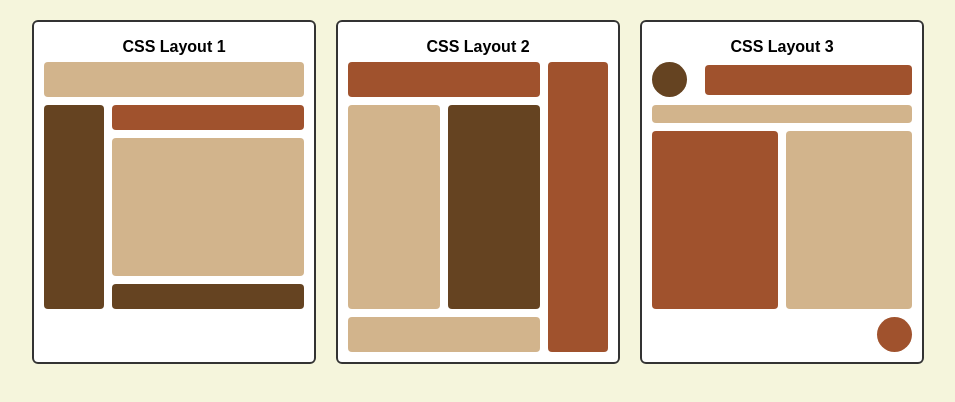
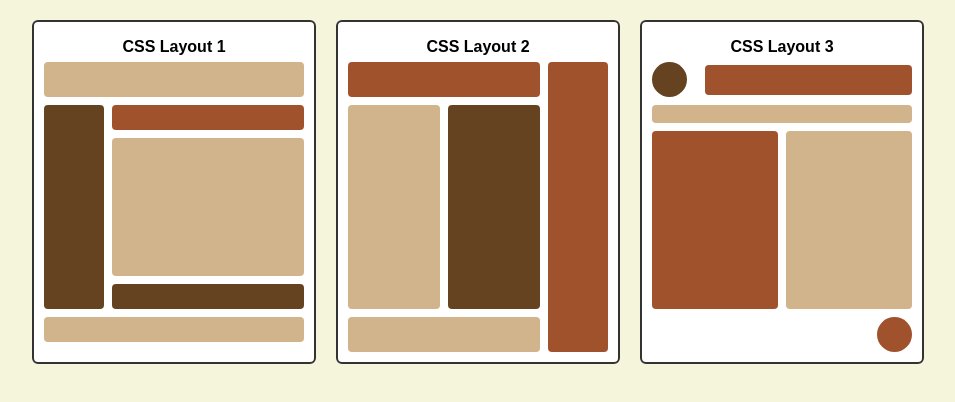
Before and after one commit to celenciaaa/layout-activity-, a plain HTML site: page index.html in a window 1280 px wide. Shown: the whole page, without its empty margins (162-1117 px from the left). Drawn offline with Linux system fonts and the light colour scheme.

Commit message:
Update index.html

```diff
--- a/index.html
+++ b/index.html
@@ -23,6 +23,7 @@
             <div class="footer dark-brown"></div>
           </div>
         </div>
+        <div class="footer light-brown"></div>
       </div>
     </section>
 
```
